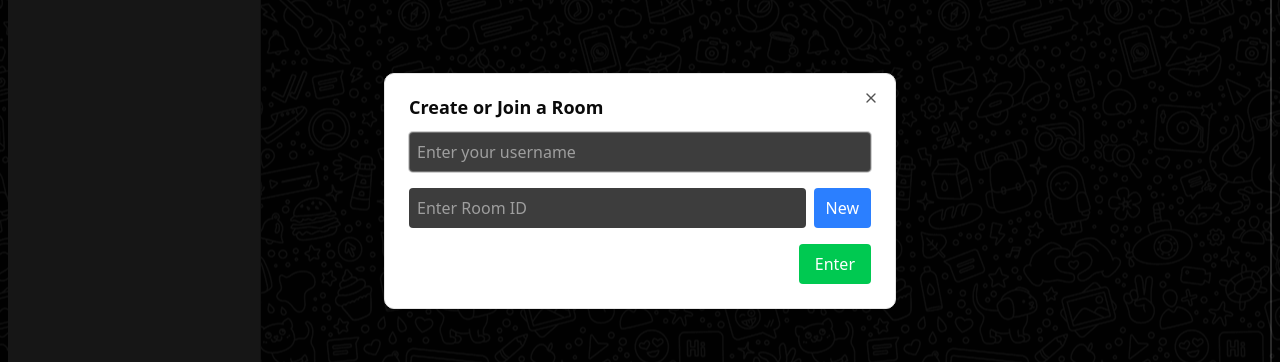
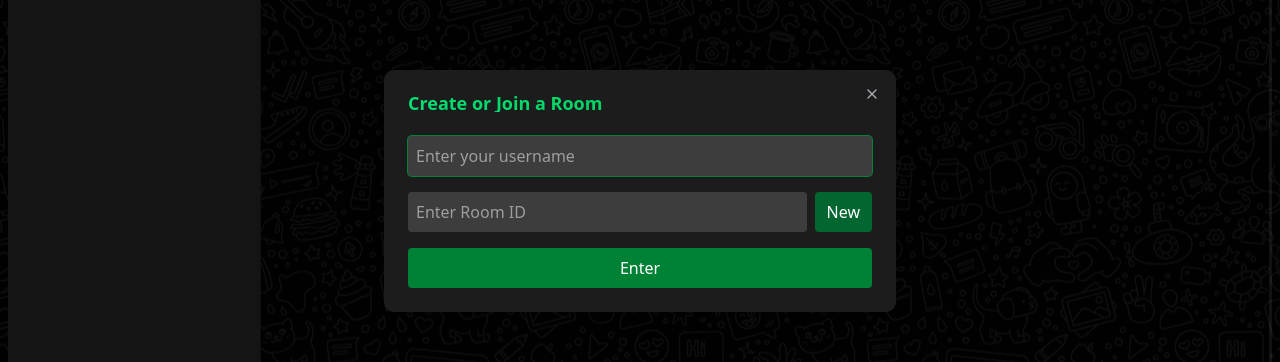
Before and after one commit to HenishTrada/ChatApp, a React (Vite) app in the folder frontend/: page / in a window 1280 px wide. Both pictures are taken after a click on the button "Join Room". Shown: the part 209-571 px from the top of the page. Built offline with nearby package versions, Linux system fonts and the light colour scheme; no server answers.

Commit message:
Fix: connection between sockets

```diff
--- a/frontend/package.json
+++ b/frontend/package.json
@@ -22,6 +22,7 @@
     "react-dom": "^19.0.0",
     "react-hook-form": "^7.55.0",
     "react-icons": "^5.5.0",
+    "react-toastify": "^11.0.5",
     "tailwind-merge": "^3.0.2",
     "tailwindcss": "^4.0.17",
     "tw-animate-css": "^1.2.5",
--- a/frontend/src/App.tsx
+++ b/frontend/src/App.tsx
@@ -5,6 +5,7 @@ import ChatBox from './components/ChatBox';
 import { IoSend } from "react-icons/io5";
 import Navbar from './components/Navbar';
 import SideBar from './components/SideBar';
+import { ToastContainer, toast } from 'react-toastify';
 
 function App() {
   const wsRef = useRef<WebSocket | null>(null);
@@ -12,7 +13,8 @@ function App() {
   const [messages, setMessages] = useState<{ msg: string; sender: string }[]>([]);
   const [activeUsers, setActiveUsers] = useState<{ roomId: string; username: string }[]>([]);
   const [username, setUsername] = useState<string>("Guest");
-  const [roomId, setRoomId] = useState<string | null>("Unknown");
+  const [roomId, setRoomId] = useState<string | null>(null);
+
 
   // When roomId changes, load messages from localStorage for that room
   useEffect(() => {
@@ -24,18 +26,41 @@ function App() {
 
   // Function to send chat messages over the WebSocket
   function sendMessage() {
-    if (!wsRef.current || !inputRef.current || !roomId) return;
-    const msg = inputRef.current.value;
-    if (msg.trim() !== "") {
-      wsRef.current.send(
-        JSON.stringify({
-          type: "chat",
-          payload: { message: msg, sender: username, roomId }
-        })
-      );
+    const socket = wsRef.current;
+    const inputEl = inputRef.current;
+
+    if (!socket) {
+      toast.error("Connection not established. Please wait or reconnect.");
+      return;
     }
-    inputRef.current.value = "";
+
+    if (!inputEl) {
+      toast.error("Message input field is not available.");
+      return;
+    }
+
+    if (!roomId) {
+      toast.warning("You must join or create a room before sending a message.");
+      return;
+    }
+
+    const msg = inputEl.value.trim();
+    if (msg === "") {
+      toast.info("Cannot send an empty message.");
+      return;
+    }
+
+    // All good, send the message
+    socket.send(
+      JSON.stringify({
+        type: "chat",
+        payload: { message: msg, sender: username, roomId }
+      })
+    );
+
+    inputEl.value = "";
   }
+
 
   // Handle Enter key for message input
   const handleKeyDown = (event: React.KeyboardEvent<HTMLInputElement>) => {
@@ -139,7 +164,6 @@ function App() {
           <ChatBox messages={messages} roomId={roomId || ""} username={username} />
 
           {/* Input box */}
-          {/* On mobile: fixed at bottom; on large screens: relative inside chat container */}
           <div className="flex bg-[#2c2c2c] p-2 border-t border-[#222222] fixed bottom-0 left-0 right-0 z-10 lg:relative lg:rounded-br-lg">
             <input
               type="text"
@@ -157,6 +181,7 @@ function App() {
           </div>
         </div>
       </div>
+      <ToastContainer position="top-right" autoClose={3000} />
     </>
   );
 }
--- a/frontend/src/components/ChatBox.tsx
+++ b/frontend/src/components/ChatBox.tsx
@@ -17,7 +17,8 @@ const ChatBox: React.FC<ChatBoxProps> = ({ messages, username}) => {
   }, [messages]);
 
   return (
-    <div className="relative flex flex-col flex-1 overflow-y-auto lg:rounded-tr-lg hide-scrollbar space-y-2 bg-cover bg-center border-t-2 border-r-2 border-[#5f5e5e]">
+    <div className="relative flex flex-col flex-1 overflow-y-auto lg:rounded-tr-lg hide-scrollbar space-y-2 bg-cover bg-center max-lg:pb-15 max-lg:pt-40 border-t-3 border-r-3 border-[#2d2d2d] shadow-slate-500 ">
+
 
       <div
         className="fixed inset-0 bg-accent-foreground bg-center opacity-15 "
--- a/frontend/src/components/Navbar.tsx
+++ b/frontend/src/components/Navbar.tsx
@@ -7,6 +7,7 @@ import {
   DialogContent,
   DialogHeader,
   DialogTitle,
+  DialogDescription,
   DialogFooter
 } from "@/components/ui/dialog";
 import SideBar from './SideBar';
@@ -15,7 +16,7 @@ interface NavbarProps {
   username: string;
   setUsername: (username: string) => void;
   setRoomId: (roomId: string) => void;
-  activeUsers:  { roomId: string; username: string }[];
+  activeUsers: { roomId: string; username: string }[];
 }
 
 const Navbar: React.FC<NavbarProps> = ({ username, setUsername, setRoomId, activeUsers }) => {
@@ -66,28 +67,30 @@ const Navbar: React.FC<NavbarProps> = ({ username, setUsername, setRoomId, activ
 
         {/* Room Dialog */}
         <Dialog open={open} onOpenChange={setOpen}>
-          <DialogContent>
+          <DialogContent className='bg-[#1c1c1c] border-none'>
             <DialogHeader>
-              <DialogTitle>Create or Join a Room</DialogTitle>
+              <DialogTitle className='bg-gradient-to-r from-green-400 via-slack-200 to-green-500 text-transparent bg-clip-text'>Create or Join a Room</DialogTitle>
+              <DialogDescription></DialogDescription>
             </DialogHeader>
             <form onSubmit={handleSubmit(handleRoomAction)} className="flex flex-col space-y-4">
               <input
                 {...register("username", { required: true })}
                 placeholder="Enter your username"
-                className="p-2 w-full text-white bg-[#3d3d3d] rounded"
+                className="p-2 w-full text-white bg-[#3d3d3d] rounded focus:outline-none focus:ring-1 focus:ring-green-700"
               />
+
               <div className="flex">
                 <input
                   {...register("roomId", { required: true })}
                   placeholder="Enter Room ID"
-                  className="p-2 flex-grow text-white bg-[#3d3d3d] rounded"
+                  className="p-2 flex-grow text-white bg-[#3d3d3d] rounded focus:outline-none focus:ring-1 focus:ring-green-700"
                 />
-                <button type="button" onClick={createNewRoom} className="ml-2 bg-blue-500 text-white px-3 py-2 rounded">
+                <button type="button" onClick={createNewRoom} className="ml-2 bg-green-800 text-white px-3 py-2 rounded focus:outline-none focus:ring-1 focus:ring-green-300">
                   New
                 </button>
               </div>
               <DialogFooter>
-                <button type="submit" className="bg-green-500 text-white px-4 py-2 rounded">
+                <button type="submit" className="bg-gradient-to-r from-green-700 via-slack-400 to-green-700 text-white px-4 py-2 rounded w-full">
                   Enter
                 </button>
               </DialogFooter>
--- a/frontend/src/components/SideBarContent.tsx
+++ b/frontend/src/components/SideBarContent.tsx
@@ -22,7 +22,7 @@ const SideBarContent: React.FC<SideBarContentProps> = ({ activeUsers }) => {
           >
            <div className="flex flex-col text-base">
            <span>{user.username}</span>
-           <p>Room Id :<span className="text-sm text-green-400"> {user.roomId}</span></p>
+           <p>Room Id :<span className="text-sm text-green-400"> {user.roomId === null ? "Unknown" : user.roomId}</span></p>
            </div>
           </li>
         ))}
--- a/frontend/src/components/ui/dialog.tsx
+++ b/frontend/src/components/ui/dialog.tsx
@@ -36,7 +36,7 @@ function DialogOverlay({
     <DialogPrimitive.Overlay
       data-slot="dialog-overlay"
       className={cn(
-        "data-[state=open]:animate-in data-[state=closed]:animate-out data-[state=closed]:fade-out-0 data-[state=open]:fade-in-0 fixed inset-0 z-50 bg-black/50",
+        "data-[state=open]:animate-in data-[state=closed]:animate-out data-[state=closed]:fade-out-0 data-[state=open]:fade-in-0 fixed inset-0 z-50 bg-black/55",
         className
       )}
       {...props}
@@ -61,7 +61,7 @@ function DialogContent({
         {...props}
       >
         {children}
-        <DialogPrimitive.Close className="ring-offset-background focus:ring-ring data-[state=open]:bg-accent data-[state=open]:text-muted-foreground absolute top-4 right-4 rounded-xs opacity-70 transition-opacity hover:opacity-100 focus:ring-2 focus:ring-offset-2 focus:outline-hidden disabled:pointer-events-none [&_svg]:pointer-events-none [&_svg]:shrink-0 [&_svg:not([class*='size-'])]:size-4">
+        <DialogPrimitive.Close className="ring-offset-background focus:ring-ring data-[state=open]:bg-accent data-[state=open]:text-muted-foreground absolute top-4 right-4 rounded-xs opacity-70 transition-opacity hover:opacity-100 focus:ring-1  focus:outline-hidden disabled:pointer-events-none [&_svg]:pointer-events-none [&_svg]:shrink-0 [&_svg:not([class*='size-'])]:size-4 text-slate-200">
           <XIcon />
           <span className="sr-only">Close</span>
         </DialogPrimitive.Close>
--- a/frontend/src/components/ui/sheet.tsx
+++ b/frontend/src/components/ui/sheet.tsx
@@ -70,8 +70,8 @@ function SheetContent({
         {...props}
       >
         {children}
-        <SheetPrimitive.Close className="ring-offset-background focus:ring-ring data-[state=open]:bg-secondary absolute top-4 right-4 rounded-xs opacity-70 transition-opacity hover:opacity-100 focus:ring-2 focus:ring-offset-2 focus:outline-hidden disabled:pointer-events-none">
-          <XIcon className="size-4" />
+        <SheetPrimitive.Close className="ring-offset-background focus:ring-ring data-[state=open]:bg-secondary absolute top-4 right-4 rounded-xs opacity-50 transition-opacity hover:opacity-100 focus:ring-2 ring-white focus:outline-hidden disabled:pointer-events-none">
+          <XIcon className="size-4 text-green-500" />
           <span className="sr-only">Close</span>
         </SheetPrimitive.Close>
       </SheetPrimitive.Content>
--- a/frontend/src/main.tsx
+++ b/frontend/src/main.tsx
@@ -4,7 +4,7 @@ import './index.css'
 import App from './App.tsx'
 
 createRoot(document.getElementById('root')!).render(
-    <StrictMode>
-  <App />
-</StrictMode>
+  <StrictMode>
+    <App />
+  </StrictMode>
 )
```
Also changed, not shown: 1 other file (tests, documents, lock files or other folders).
